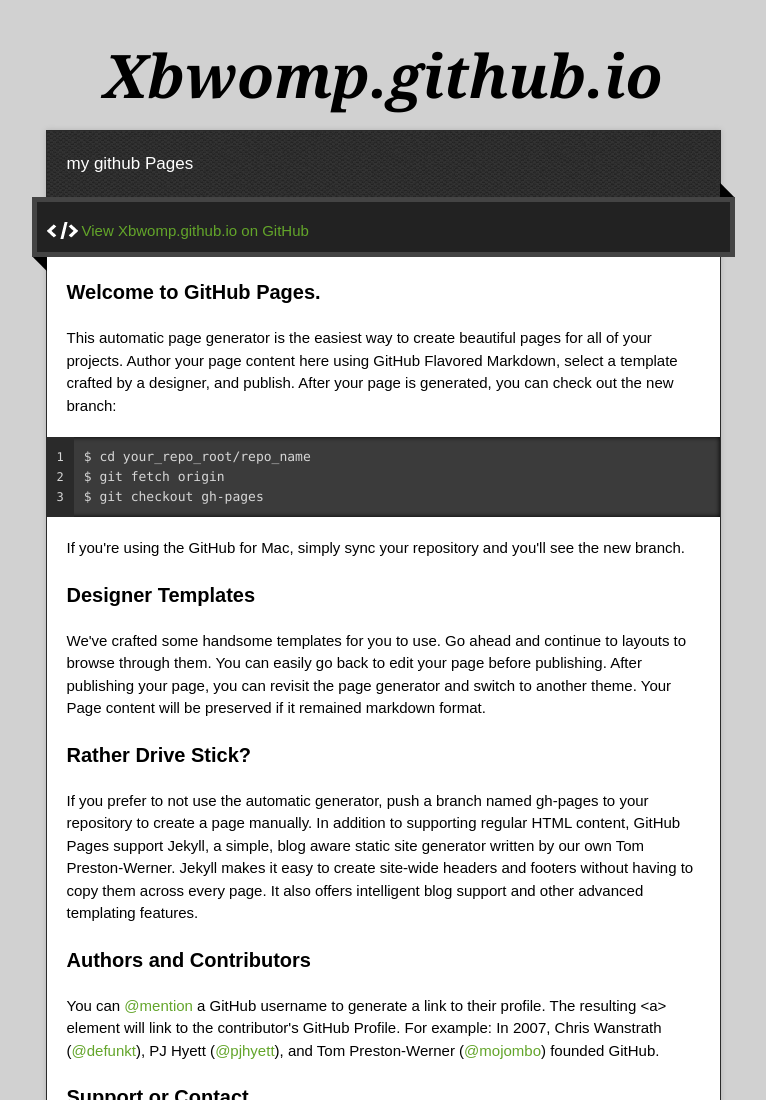
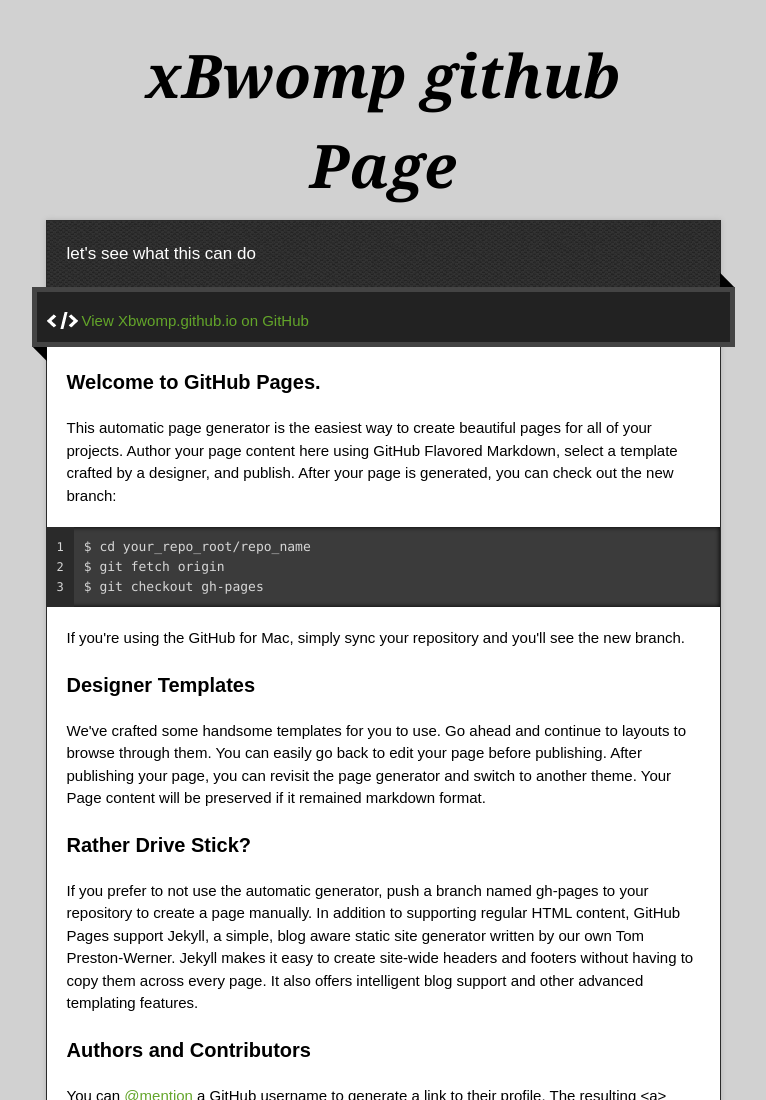
Before and after one commit to xBwomp/xBwomp.github.io, a plain HTML site: page index.html in a window 1280 px wide. Shown: the top 1100 px of the page, without its empty margins (257-1023 px from the left). Drawn offline with nearby package versions, Linux system fonts and the light colour scheme.

Commit message:
Quick change to title

```diff
--- a/index.html
+++ b/index.html
@@ -22,10 +22,10 @@
 
   <div class="wrapper">
     <header>
-      <h1 class="title">Xbwomp.github.io</h1>
+      <h1 class="title">xBwomp github Page</h1>
     </header>
     <div id="container">
-      <p class="tagline">my github Pages</p>
+      <p class="tagline">let's see what this can do</p>
       <div id="main" role="main">
         <div class="download-bar">
         <div class="inner">
```
